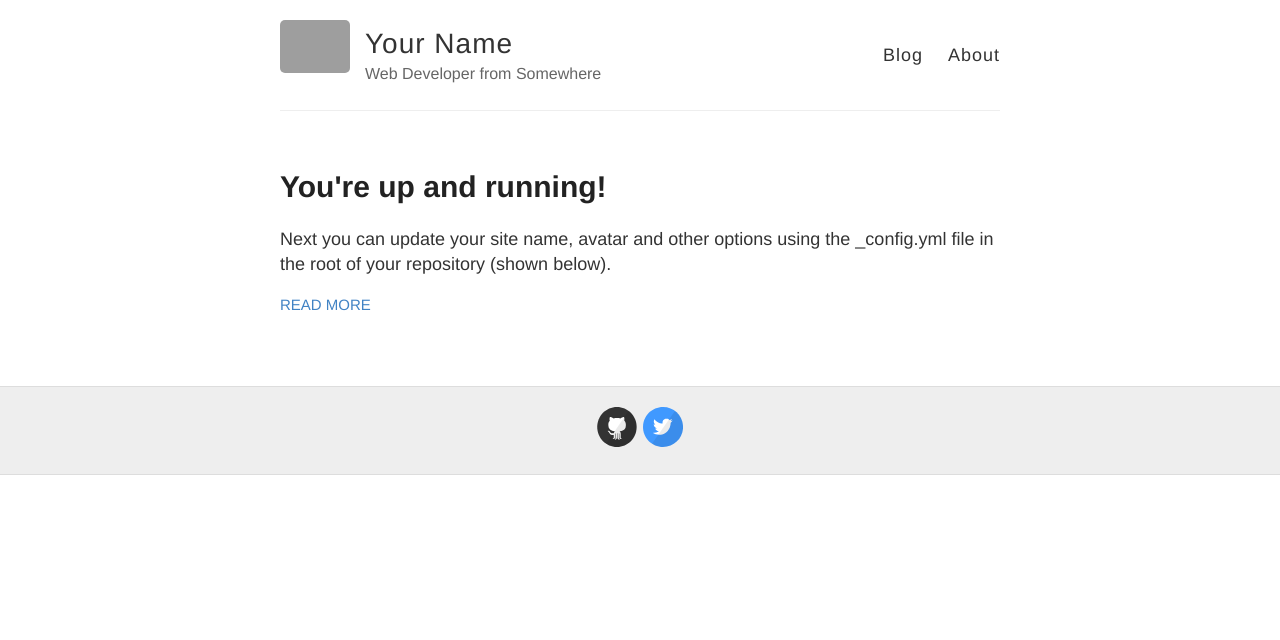
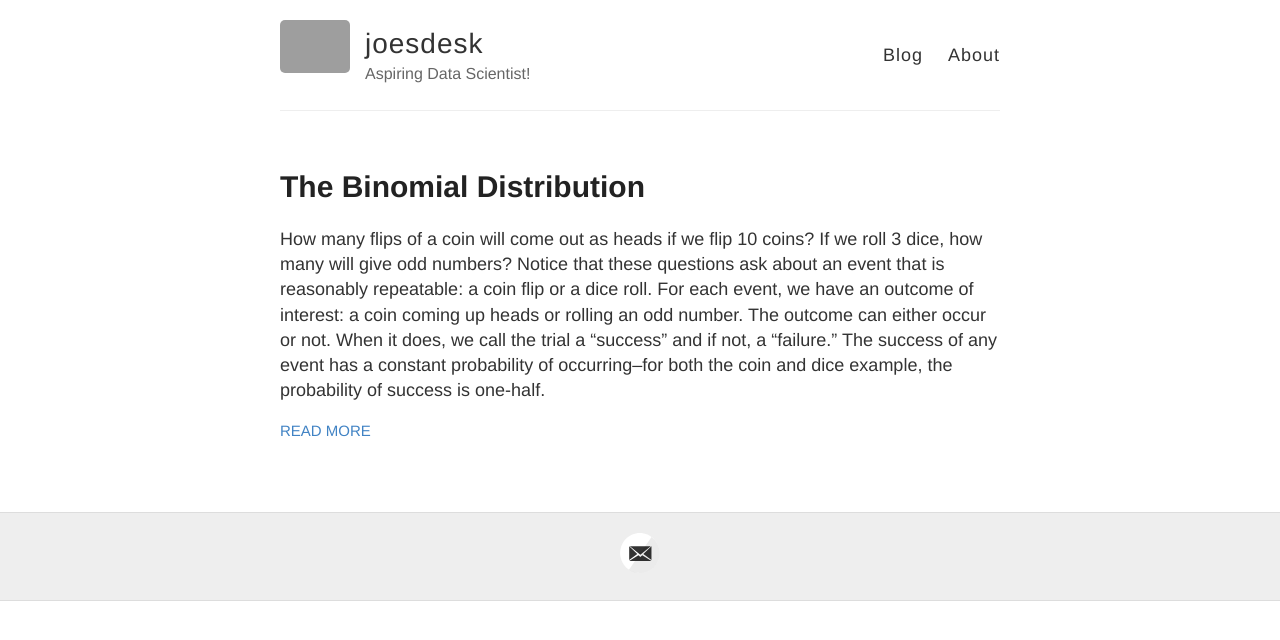
Before and after one commit to joesdesk/joesdesk.github.io, a Jekyll site: the page built from index.html, in a window 1280 px wide. Shown: the top 640 px of the page. Built offline with Jekyll 4.4.1, drawn with Linux system fonts in a browser that asks for light colours; grey boxes are pictures that could not be loaded.

Commit message:
Resubmit first post

```diff
--- a/_config.yml
+++ b/_config.yml
@@ -3,10 +3,10 @@
 #
 
 # Name of your site (displayed in the header)
-name: Your Name
+name: joesdesk
 
 # Short bio or description (displayed in the header)
-description: Web Developer from Somewhere
+description: Aspiring Data Scientist!
 
 # URL of your avatar or profile pic (you could use your GitHub profile pic)
 avatar: https://raw.githubusercontent.com/barryclark/jekyll-now/master/images/jekyll-logo.png
@@ -18,15 +18,15 @@ avatar: https://raw.githubusercontent.com/barryclark/jekyll-now/master/images/je
 # Includes an icon in the footer for each username you enter
 footer-links:
   dribbble:
-  email:
+  email: jomar.sastrillo@gmail.com
   facebook:
   flickr:
-  github: barryclark/jekyll-now
+  github:
   instagram:
   linkedin:
   pinterest:
   rss: # just type anything here for a working RSS icon
-  twitter: jekyllrb
+  twitter:
   stackoverflow: # your stackoverflow profile, e.g. "users/50476/bart-kiers"
   youtube: # channel/<your_long_string> or user/<user-name>
   googleplus: # anything in your profile username that comes after plus.google.com/
--- a/_posts/2014-3-3-Hello-World.md
+++ /dev/null
@@ -1,10 +0,0 @@
----
-layout: post
-title: You're up and running!
----
-
-Next you can update your site name, avatar and other options using the _config.yml file in the root of your repository (shown below).
-
-![_config.yml]({{ site.baseurl }}/images/config.png)
-
-The easiest way to make your first post is to edit this one. Go into /_posts/ and update the Hello World markdown file. For more instructions head over to the [Jekyll Now repository](https://github.com/barryclark/jekyll-now) on GitHub.
--- /dev/null
+++ b/_posts/2017-09-24-binomial-distribution.md
@@ -0,0 +1,14 @@
+---
+layout: post
+title: The Binomial Distribution
+---
+
+How many flips of a coin will come out as heads if we flip 10 coins? If we roll 3 dice, how many will give odd numbers? Notice that these questions ask about an event that is reasonably repeatable: a coin flip or a dice roll. For each event, we have an outcome of interest: a coin coming up heads or rolling an odd number. The outcome can either occur or not. When it does, we call the trial a "success" and if not, a "failure." The success of any event has a constant probability of occurring–for both the coin and dice example, the probability of success is one-half.
+
+Questions like the ones I just asked are common and interesting enough that statisticians have a tool for answering them. The formula is called the binomial distribution. Like other distributions, this one describes the way probability is spread out over a given set of outcomes like mountains and hills on land. Mountains and hills are higher on some areas of land than others, just as some outcomes are more probable than others. Distributions tell us how high the probability is for an outcome.
+
+For a fair coin, it seems rather unlikely that 10 flips will result in no heads or all heads. These are the outcomes for which the probability is low. It seems more likely that half of the flips will be heads. The probability of this outcome is higher. If we change the number of coin flips to 20, we expect the probabilities to be different. If we change the coins to dice and the outcomes to rolls of six, the probabilities for outcomes change again.
+
+The binomial distribution makes this intuition more mathematical by specifying the exact probability. To determine the probabilities, let $n$ be the number of trials and let $r$ be the number of successes. Keeping in mind that the probability each trial's success is constant regardless of the outcome of other trials, we let this constant probability be $p$. The binomial distribution tells us the probability $P$ of such an outcome is $$ P = \frac{n!}{r!(n-r)!} p^r (1-p)^{(n-r)} $$ where $!$ denotes the factorial. The factorial of a number is simply itself, times all of its predecessors. For example, $5!=5\times 4\times 3\times 2\times 1$. We usually use a calculator to compute these things!
+
+Because the binomial distribution can be applied to a wide range of problems, sometimes more serious than the examples we have shown, it has become a standard tool in the statisticians' toolbox.
```
